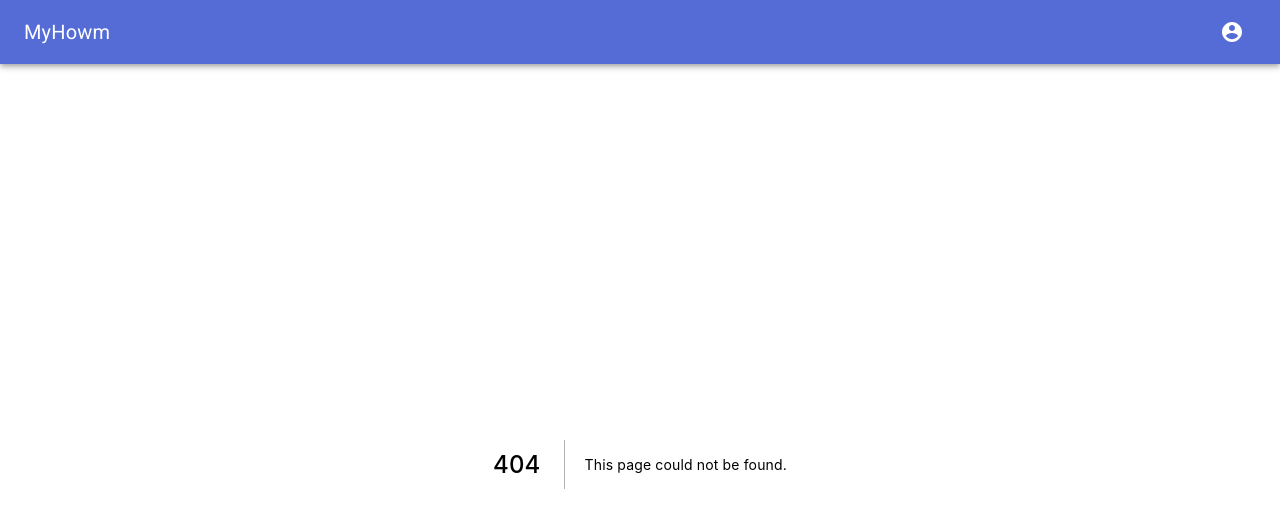
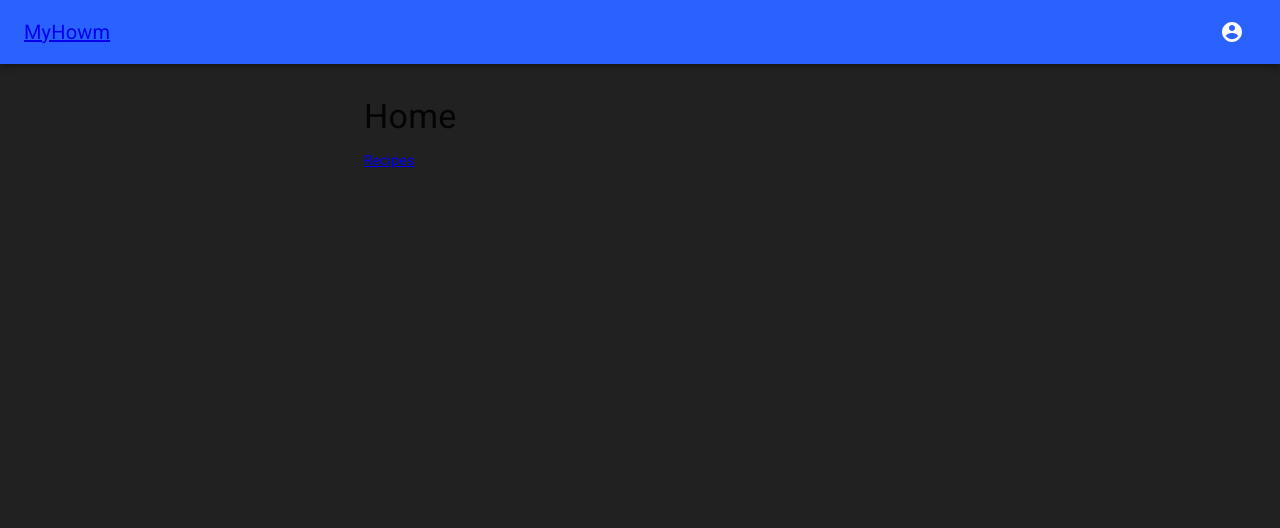
Before and after one commit to abeatrice/next-myhowm, a Next.js app: page /home in a window 1280 px wide. Before the commit this address had no page. Shown: the top 528 px of the page. Built offline with nearby package versions, Linux system fonts and the light colour scheme.

Commit message:
wip layout

```diff
--- a/src/AppBar.js
+++ b/components/AppBar.js
@@ -7,6 +7,8 @@ import IconButton from '@material-ui/core/IconButton';
 import AccountCircle from '@material-ui/icons/AccountCircle';
 import MenuItem from '@material-ui/core/MenuItem';
 import Menu from '@material-ui/core/Menu';
+import Link from './Link'
+import NextLink from 'next/link';
 
 const useStyles = makeStyles((theme) => ({
   root: {
@@ -43,7 +45,7 @@ export default function MenuAppBar() {
       <AppBar position="static">
         <Toolbar>
           <Typography variant="h6" className={classes.title}>
-            MyHowm
+            <NextLink href="/" color="secondary">MyHowm</NextLink>
           </Typography>
           {auth && (
             <div>
--- /dev/null
+++ b/components/layout.js
@@ -0,0 +1,16 @@
+import AppBar from '../components/AppBar';
+import Container from '@material-ui/core/Container';
+import Box from '@material-ui/core/Box';
+
+export default function({children}) {
+    return (
+        <>
+            <AppBar />
+            <Container maxWidth="sm">
+                <Box my={4}>
+                    {children}
+                </Box>
+            </Container>
+        </>
+    )
+}
--- a/package.json
+++ b/package.json
@@ -3,7 +3,7 @@
   "version": "0.1.0",
   "private": true,
   "scripts": {
-    "dev": "next dev",
+    "dev": "next dev -p 3001",
     "build": "next build",
     "start": "next start"
   },
--- a/pages/_app.js
+++ b/pages/_app.js
@@ -4,7 +4,6 @@ import Head from 'next/head';
 import { ThemeProvider } from '@material-ui/core/styles';
 import CssBaseline from '@material-ui/core/CssBaseline';
 import theme from '../src/theme';
-import AppBar from '../src/AppBar';
 import 'fontsource-roboto';
 
 export default function MyApp(props) {
@@ -25,9 +24,7 @@ export default function MyApp(props) {
         <meta name="viewport" content="minimum-scale=1, initial-scale=1, width=device-width" />
       </Head>
       <ThemeProvider theme={theme}>
-        {/* CssBaseline kickstart an elegant, consistent, and simple baseline to build upon. */}
         <CssBaseline />
-        <AppBar />
         <Component {...pageProps} />
       </ThemeProvider>
     </React.Fragment>
--- /dev/null
+++ b/pages/home.js
@@ -0,0 +1,21 @@
+import React from 'react'
+import Head from 'next/head'
+import Layout from '../components/layout'
+import Typography from '@material-ui/core/Typography'
+import Link from 'next/link'
+
+export default function Index() {
+  return (
+    <Layout>
+        <Head>
+          <title>MyHowm Recipes - mmm... what's cooking?</title>
+        </Head>
+        <Typography variant="h4" component="h1" gutterBottom>
+          Home
+        </Typography>
+        <Link href="/recipes" color="primary">
+          Recipes
+        </Link>
+    </Layout>
+  );
+}
--- a/src/theme.js
+++ b/src/theme.js
@@ -1,20 +1,35 @@
 import { createMuiTheme } from '@material-ui/core/styles';
-import { red } from '@material-ui/core/colors';
+import { blue, pink, red, green, cyan, orange, grey } from '@material-ui/core/colors';
 
 // Create a theme instance.
 const theme = createMuiTheme({
   palette: {
     primary: {
-      main: '#556cd6',
+      light: blue.A700,
+      main: blue.A700,
+      dark: blue.A700,
+      contrastText: grey[50],
     },
     secondary: {
-      main: '#19857b',
+      main: pink.A700,
+    },
+    success: {
+      main: green.A700,
+    },
+    info: {
+      light: cyan.A700,
+      main: cyan.A700,
+      dark: cyan.A700,
+      contrastText: grey[50],
+    },
+    warning: {
+      main: orange.A700,
     },
     error: {
       main: red.A400,
     },
     background: {
-      default: '#fff',
+      default: grey[900],
     },
   },
 });
```
Also changed, not shown: pages/about.js (deleted, +0 -16 lines), pages/index.js (+12 -13 lines), pages/login.js (added, +10 -0 lines), pages/recipes.js (added, +17 -0 lines), pages/register.js (added, +10 -0 lines), components/Link.js (renamed from src/Link.js).
